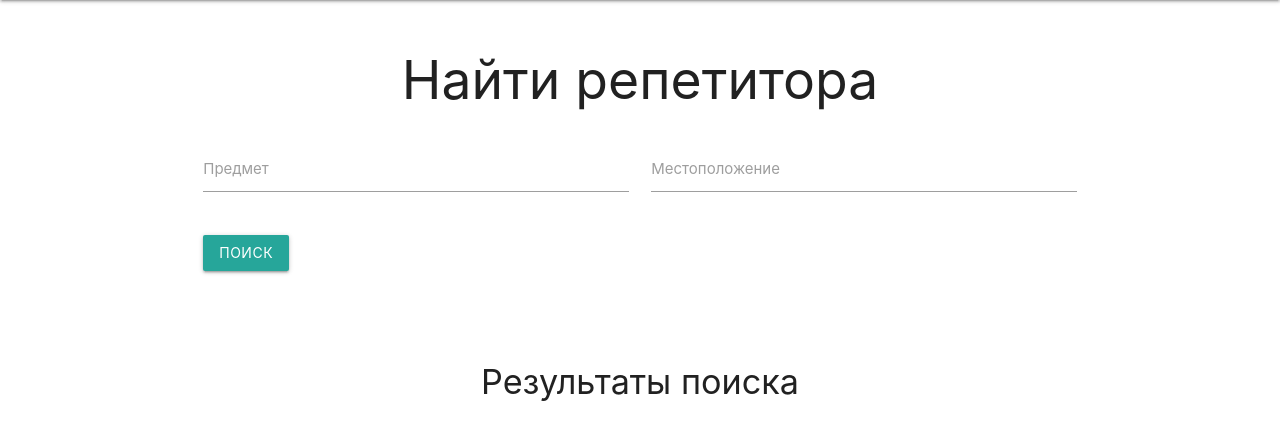
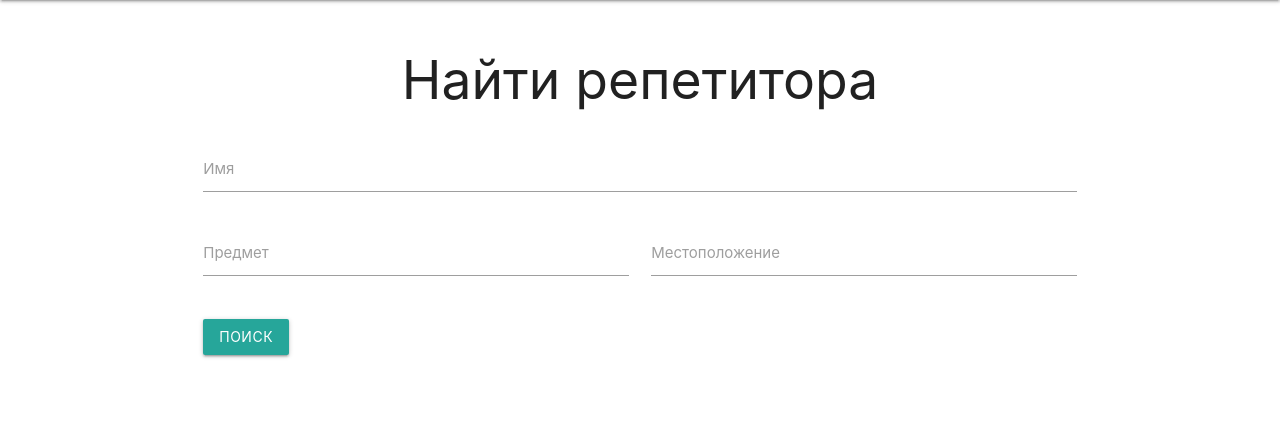
Before and after one commit to RomanQuerty/tutorall, a Django app: page /find in a window 1280 px wide. Shown: the part 64-504 px from the top of the page. Run offline with Django 4.2, Linux system fonts and the light colour scheme.

Commit message:
Added filter by name

```diff
--- a/main/templates/main/find.html
+++ b/main/templates/main/find.html
@@ -32,6 +32,10 @@
         <div class="row">
             <form class="col s12">
                 <div class="row">
+                    <div class="input-field col s12 m12">
+                        <input id="name" type="text" class="validate" name="name">
+                        <label for="name">Имя</label>
+                    </div>
                     <div class="input-field col s12 m6">
                         <input id="subject" type="text" class="validate" name="subject">
                         <label for="subject">Предмет</label>
--- a/main/views.py
+++ b/main/views.py
@@ -62,6 +62,11 @@ def get_teachers(request: HttpRequest) -> list[Teacher]:
     if request.GET.get('location'):
         user_teachers = user_teachers.filter(
             app_user__location__contains=request.GET.get('location')
+        )
+
+    if request.GET.get('name'):
+        user_teachers = user_teachers.filter(
+            first_name__contains=request.GET.get('name')
         )
 
     return [
```
